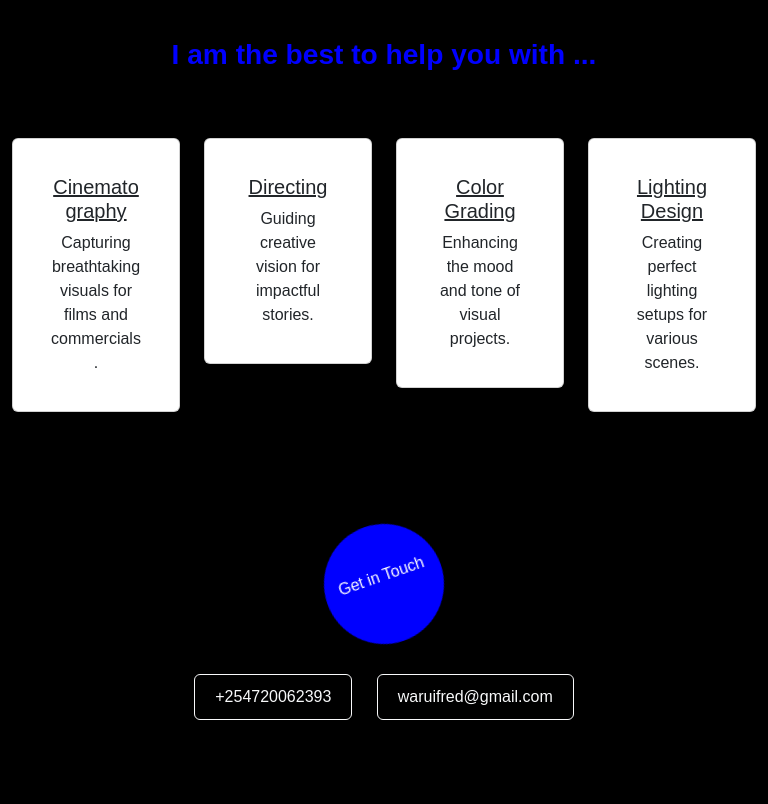
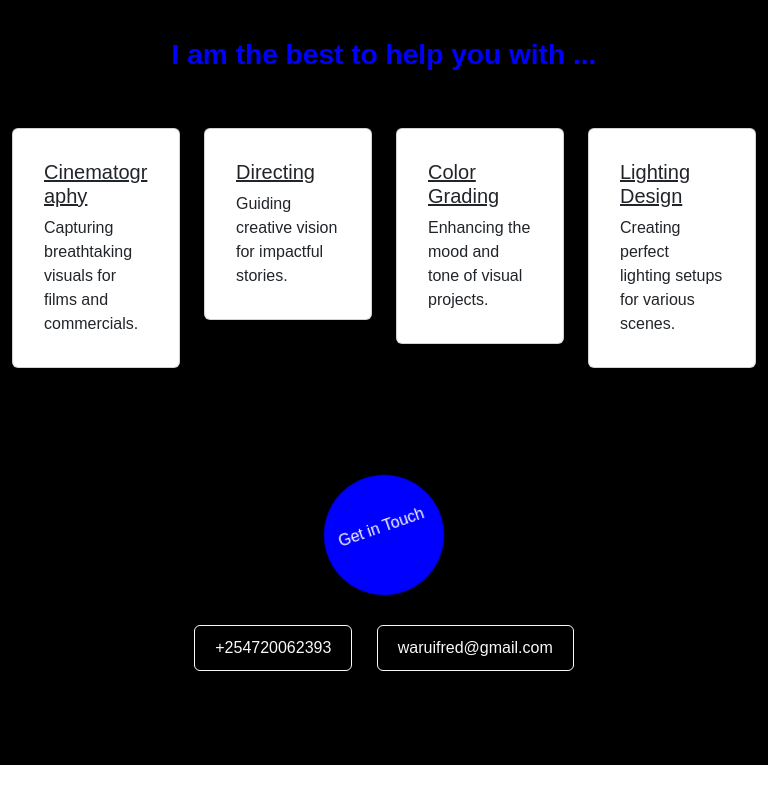
Before and after one commit to Johnronnie254/warui_portfolio, a React (Create React App) app: page /about in a window 768 px wide. Shown: the part 1280-2084 px from the top of the page. After the commit the page ends 2045 px from the top, so only its background shows below. Built offline with nearby package versions, Linux system fonts and the light colour scheme.

Commit message:
small screen boring

```diff
--- a/src/Aboutus.css
+++ b/src/Aboutus.css
@@ -137,16 +137,16 @@
   background-color: #222;
   color: white;
   border: none;
-  height: 150px;
+  height: 200px; /* Adjust height for smaller card */
+  width: 100%; /* Full width for mobile */
   display: flex;
   flex-direction: column;
   justify-content: center;
-  padding: 20px;
+  padding: 15px;
   box-sizing: border-box;
   margin-bottom: 20px;
   border-radius: 10px;
-  margin-right: 20px;
-  width: calc(50% - 10px); /* For medium screen size, two cards horizontally */
+  margin-right: 0; /* Remove right margin for stacked cards */
 }
 
 /* Ensure hover effect is still active */
@@ -253,8 +253,13 @@
 @media (max-width: 1024px) {
   /* Services */
   .service-card {
-    width: calc(50% - 10px); /* Two cards horizontally on medium screens */
-    margin-bottom: 20px; /* Add margin between them */
+    width: 45%; /* Two cards horizontally on medium screens */
+    margin-right: 10px;
+    margin-bottom: 20px;
+  }
+
+  .service-card:hover {
+    transform: translateY(-5px); /* Optional: Add hover effect */
   }
 
   /* About Us Section */
@@ -272,7 +277,8 @@
 @media (max-width: 768px) {
   /* Services */
   .service-card {
-    width: 100%; /* One card per line on small screens */
+    width: 100%; /* Full width for small screens */
+    margin-bottom: 15px; /* Adjust spacing between cards */
   }
 
   /* About Us Section */
--- a/src/Home.css
+++ b/src/Home.css
@@ -8,18 +8,19 @@
   justify-content: flex-start;
   position: relative;
   overflow: hidden;
-  padding-top: 20px;
-  z-index: 1;
+  padding-top: 15px;
 }
 
 /* Image styling */
 .portfolio-image {
-  width: 100%;
-  height: 60vh; /* Adjusted for responsive size */
+  width: 300px;
+  height: 100vh;
   object-fit: cover;
-  position: relative;
+  position: absolute;
   top: 0;
-  z-index: -1;
+  left: 50%;
+  transform: translateX(-50%);
+  z-index: 1;
 }
 
 /* Scrolling text at the bottom */
@@ -47,13 +48,13 @@
 /* Location button under the logo */
 .location-row {
   position: absolute;
-  top: 130px; /* Adjusted for better spacing */
-  left: 50%;
-  transform: translateX(-50%);
+  top: 150px;
+  left: 0;
   display: flex;
-  justify-content: center;
+  justify-content: flex-start;
   align-items: center;
   height: 50%;
+  padding-left: 20px;
 }
 
 .location-button {
@@ -76,43 +77,28 @@
 /* Services section */
 .services {
   display: flex;
-  justify-content: center;
+  justify-content: space-between;
   align-items: center;
-  flex-direction: column;
-  position: relative;
-  margin-top: 100px; /* Space above the services */
+  position: absolute;
+  top: 50%;
+  right: 5%;
+  transform: translateY(-50%);
 }
 
 .direction {
   display: flex;
-  flex-wrap: wrap; /* Allow the service cards to wrap */
-  justify-content: center;
+  flex-direction: column;
+  align-items: flex-start;
   color: white;
 }
 
-.service-card {
-  width: 200px;
-  margin: 10px;
-  padding: 20px;
-  background-color: rgba(255, 255, 255, 0.2);
-  border-radius: 10px;
-  text-align: center;
-  transition: all 0.3s ease-in-out;
-  cursor: pointer;
-}
-
-.service-card:hover {
-  background-color: rgba(255, 255, 255, 0.4);
-}
-
 .service-text {
+  margin: 5px 0;
   font-weight: bold;
-  font-size: 1.5rem;
 }
 
 .arrow {
-  margin-top: 5px;
-  font-size: 2rem;
+  margin-bottom: 10px;
 }
 
 /* Fred Warui Title Section at Bottom */
@@ -147,37 +133,52 @@
 
 /* Media Queries for Mobile and Tablet */
 @media (max-width: 768px) {
-  /* Navbar for mobile */
+  /* Ensure navbar is visible on mobile */
   .navbar {
     display: block;
     width: 100%;
     padding: 10px;
   }
 
-  /* Adjust image size for mobile */
+  /* Adjust image size for smaller screens */
   .portfolio-image {
-    height: 50vh; /* Reduced for smaller screens */
+    width: 100%;
+    height: auto;
+    top: 0; /* Keep it positioned at the top */
+    transform: translateX(0); /* Remove centering on small screens */
   }
 
-  /* Adjust scrolling text for small screens */
-  .scrolling-text {
-    font-size: 40px; /* Reduced font size for readability */
+  /* Make the location button a smaller circle and center it */
+  .location-row {
+    position: absolute;
+    top: 120px;
+    left: 50%;
+    transform: translateX(-50%);
+    display: flex;
+    justify-content: center;
+    align-items: center;
+    padding-left: 0;
   }
 
-  /* Services Section: Stacking on mobile and no overlap */
+  .location-button {
+    font-size: 1.5rem;
+    padding: 20px 30px;
+  }
+
+  /* Make services section stack vertically on small screens */
   .services {
-    margin-top: 120px; /* Added space to avoid overlap with name section */
+    flex-direction: column;
+    top: auto;
+    right: auto;
+    transform: none;
+    position: static;
+    margin-top: 30px;
+    text-align: center;
   }
 
   .direction {
-    flex-direction: column;
     align-items: center;
-    justify-content: center;
-  }
-
-  .service-card {
-    width: 90%; /* Full width for small screens */
-    margin: 10px 0;
+    margin-top: 10px;
   }
 
   .service-text {
@@ -185,13 +186,7 @@
     margin-bottom: 10px;
   }
 
-  /* Location button smaller for mobile */
-  .location-button {
-    font-size: 1.5rem;
-    padding: 20px 30px;
-  }
-
-  /* Name section adjustments */
+  /* Resize name section */
   .main-title {
     font-size: 2.5rem;
   }
@@ -199,30 +194,55 @@
   .tagline {
     font-size: 1.2rem;
   }
+
+  /* Ensure the scrolling text is still visible */
+  .scrolling-text {
+    font-size: 40px; /* Smaller font size for mobile screens */
+  }
 }
 
 /* Tablet - 768px to 1024px */
 @media (min-width: 768px) and (max-width: 1024px) {
+  /* Adjust navbar for tablet */
+  .navbar {
+    display: block;
+    width: 100%;
+    padding: 15px;
+  }
+
   /* Adjust image for tablet */
   .portfolio-image {
-    height: 60vh; /* Adjusted for tablet */
+    width: 80%;
+    height: auto;
+    top: 10%;
   }
 
-  .services {
-    flex-direction: column;
-    margin-top: 30px;
-  }
-
-  .service-card {
-    width: 200px; /* Fixed width for tablet */
-  }
-
-  .service-text {
-    font-size: 1.3rem;
+  /* Adjust location button for tablet */
+  .location-row {
+    top: 130px;
   }
 
   .location-button {
     font-size: 2rem;
     padding: 25px 40px;
   }
+
+  /* Adjust services for tablet */
+  .services {
+    flex-direction: column;
+    top: auto;
+    right: auto;
+    transform: none;
+    position: static;
+    margin-top: 40px;
+  }
+
+  .direction {
+    align-items: center;
+  }
+
+  .service-text {
+    font-size: 1.3rem;
+    margin-bottom: 15px;
+  }
 }
```
